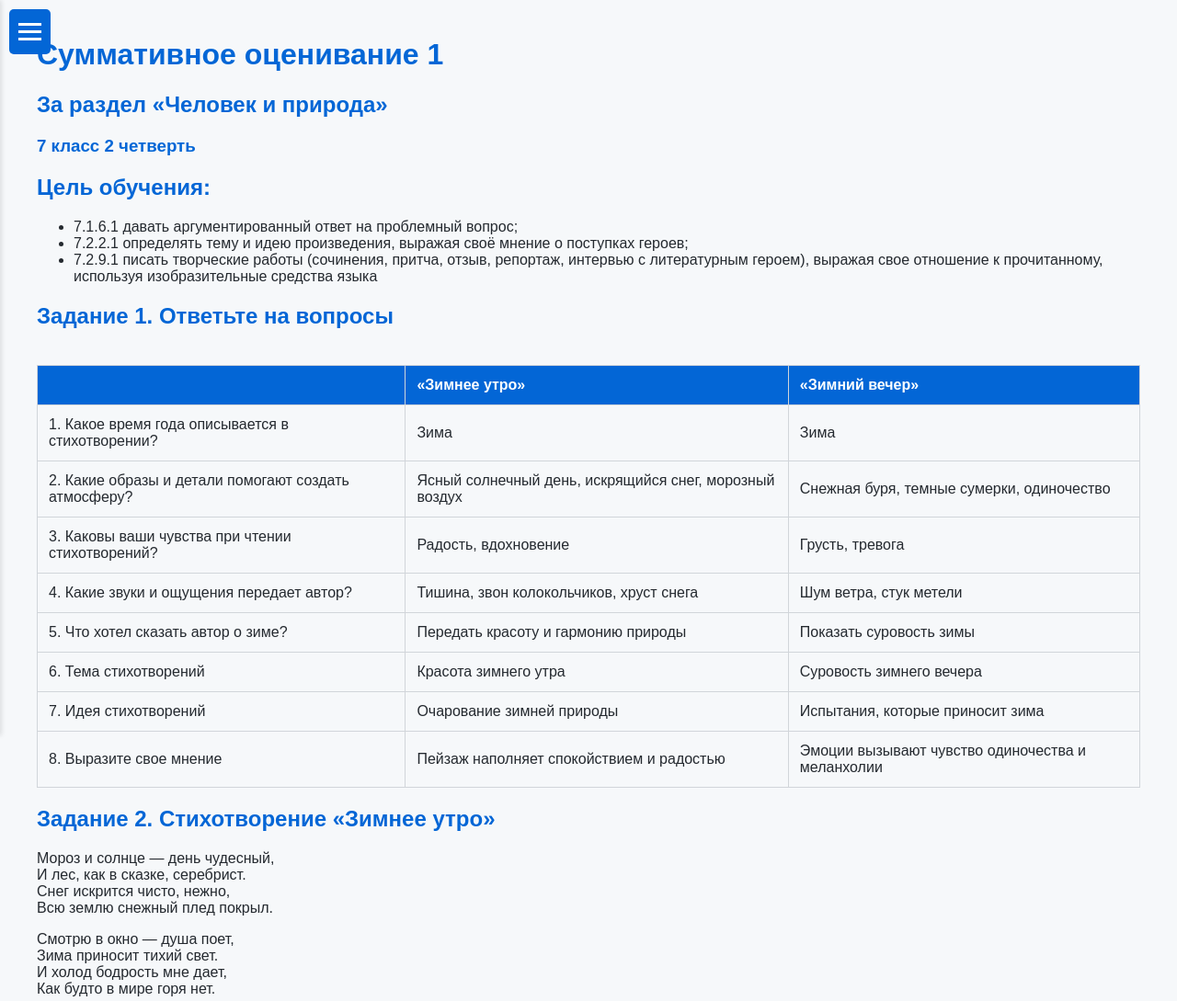
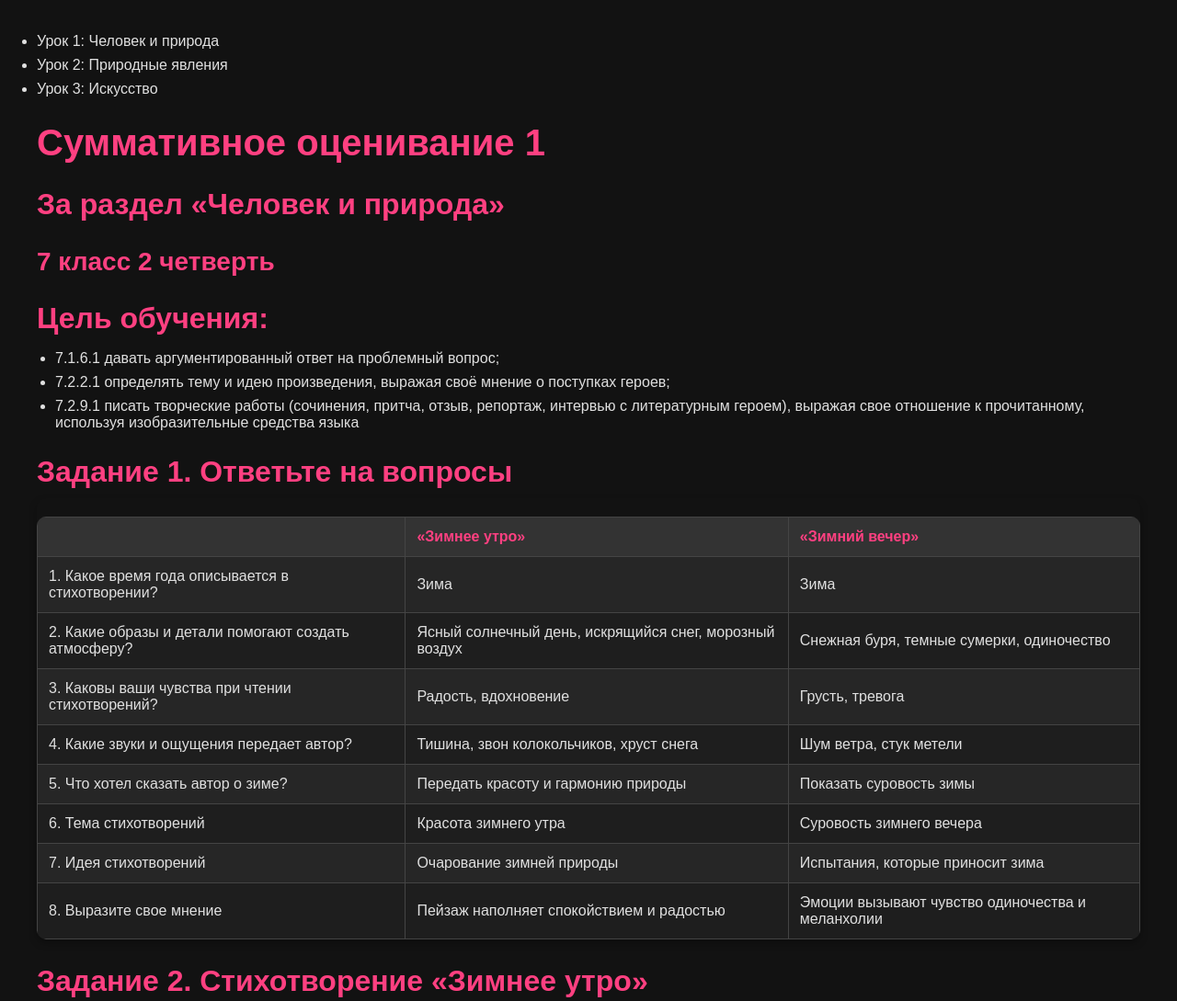
Before and after one commit to abraham94simsapn/sor-otvety, a plain HTML site: page index.html in a window 1280 px wide. Shown: the top 1089 px of the page at 92% size. Drawn offline with Linux system fonts and the light colour scheme.

Commit message:
Update index.html

```diff
--- a/index.html
+++ b/index.html
@@ -5,127 +5,128 @@
     <meta name="viewport" content="width=device-width, initial-scale=1.0">
     <title>Суммативное оценивание</title>
     <style>
-        /* Основные стили */
         body {
-            background-color: #f6f8fa;
-            color: #24292f;
-            font-family: Arial, sans-serif;
+            background-color: #121212;
+            color: #E0E0E0;
+            font-family: 'Arial', sans-serif;
             margin: 0;
-            padding: 0;
+            padding: 20px;
+            box-sizing: border-box;
         }
 
         h1, h2, h3 {
-            color: #0366d6;
+            color: #FF4081;
+            margin-bottom: 10px;
         }
 
-        /* Контейнер с паддингами */
-        .content {
-            max-width: 1200px;
-            margin: 0 auto;
-            padding: 20px 15px;
+        h1 {
+            font-size: 2.5rem;
+        }
+
+        h2 {
+            font-size: 2rem;
+        }
+
+        h3 {
+            font-size: 1.75rem;
         }
 
         table {
             width: 100%;
             border-collapse: collapse;
             margin-top: 20px;
+            border-radius: 10px;
+            overflow: hidden;
         }
 
         th, td {
             padding: 12px;
             text-align: left;
-            border: 1px solid #d1d5da;
+            border: 1px solid #444;
+            font-size: 1rem;
         }
 
         th {
-            background-color: #0366d6;
-            color: #fff;
+            background-color: #333;
+            color: #FF4081;
         }
 
-        tr:nth-child(even) {
-            background-color: #f6f8fa;
+        td {
+            background-color: #1E1E1E;
+            color: #E0E0E0;
+        }
+
+        tr:nth-child(even) td {
+            background-color: #262626;
+        }
+
+        tr:hover td {
+            background-color: #444;
+        }
+
+        .container {
+            display: flex;
+            flex-direction: column;
+            gap: 20px;
         }
 
         .table-container {
             overflow-x: auto;
+            border-radius: 10px;
+            box-shadow: 0 4px 8px rgba(0, 0, 0, 0.3);
         }
 
-        ul, ol {
-            padding-left: 40px;
+        ul {
+            list-style-type: disc;
+            padding-left: 20px;
         }
 
-        /* Бургер-меню */
-        .burger-menu {
-            position: fixed;
-            top: 10px;
-            left: 10px;
-            background-color: #0366d6;
-            border-radius: 5px;
-            padding: 10px;
-            cursor: pointer;
-            z-index: 1000;
+        li {
+            margin-bottom: 8px;
         }
 
-        .burger-menu div {
-            width: 25px;
-            height: 3px;
-            background-color: white;
-            margin: 5px 0;
+        .menu-burger {
+            display: none;
         }
 
-        .side-menu {
-            position: fixed;
-            top: 0;
-            left: -250px;
-            width: 250px;
-            height: 100%;
-            background-color: #24292f;
-            color: #fff;
-            overflow-y: auto;
-            transition: left 0.3s ease;
-            box-shadow: 2px 0 5px rgba(0, 0, 0, 0.1);
+        @media (max-width: 768px) {
+            .table-container {
+                width: 100%;
+                overflow-x: auto;
             }
 
-        .side-menu.open {
-            left: 0;
-        }
-
-        .side-menu ul {
-            list-style: none;
-            padding: 0;
-            margin: 0;
-        }
-
-        .side-menu li {
-            padding: 15px 20px;
-            border-bottom: 1px solid #444;
-        }
-
-        .side-menu li:hover {
-            background-color: #0366d6;
+            .menu-burger {
+                display: block;
+                background-color: #333;
+                color: #fff;
+                padding: 10px;
+                border-radius: 5px;
                 cursor: pointer;
             }
 
-        .overlay {
-            position: fixed;
-            top: 0;
-            left: 0;
-            width: 100%;
-            height: 100%;
-            background-color: rgba(0, 0, 0, 0.5);
-            display: none;
-            z-index: 500;
+            .menu-burger:hover {
+                background-color: #FF4081;
             }
 
-        .overlay.open {
-            display: block;
+            .table-container {
+                margin-bottom: 20px;
+            }
         }
 
-        @media (max-width: 768px) {
-            h1 {
-                font-size: 1.8rem;
+        a {
+            color: #FF4081;
+            text-decoration: none;
         }
+
+        a:hover {
+            text-decoration: underline;
         }
+
+        .content {
+            margin: 20px auto;
+            max-width: 1200px;
+        }
+
     </style>
 </head>
 <body>
```
Lines whose indentation alone changed are shown as unchanged.
